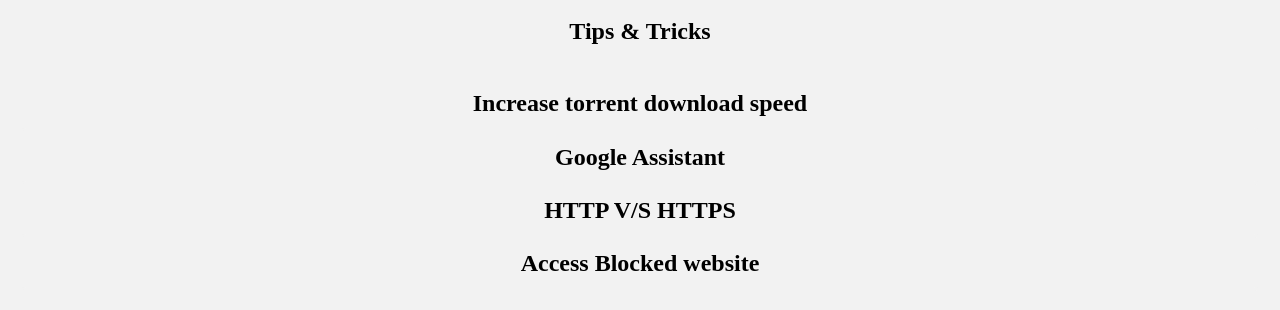
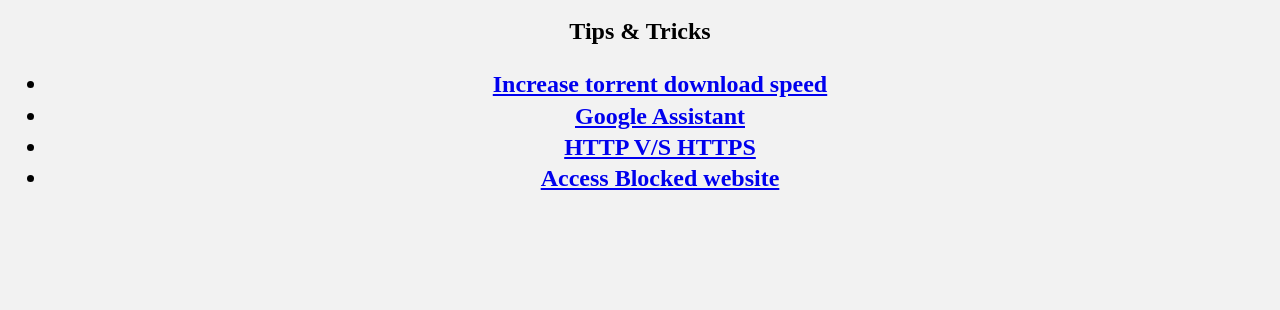
Before and after one commit to K4kandari/techtoday, a plain HTML site: page tips/tips.html in a window 1280 px wide. Shown: the part 48-358 px from the top of the page. Drawn offline with Linux system fonts and the light colour scheme.

Commit message:
Update default.css

```diff
--- a/default.css
+++ b/default.css
@@ -13,29 +13,12 @@
     border: 6px solid light-blue;
 }
 
+#menu{
+ height:30%;
+ text-align="center";
 
-ul {
-    list-style-type: none;
-    margin: 0;
-    padding: 14px;
-    background-color:##99ff99;
 }
 
-li a {
-    display: block;
-    color: #000;
-    padding: 9px 18px;
-    text-decoration: none;
-    border-radius:6px;
-    border-bottom: 4px solid #f2f2f2;
-}
-
-/* Change the link color on hover */
-li a:hover {
-    background-color:005ce6;
-    color: white;
-    border-bottom: 4px solid #ffc14d;
-}
 
 #sessionpics
 {
```
